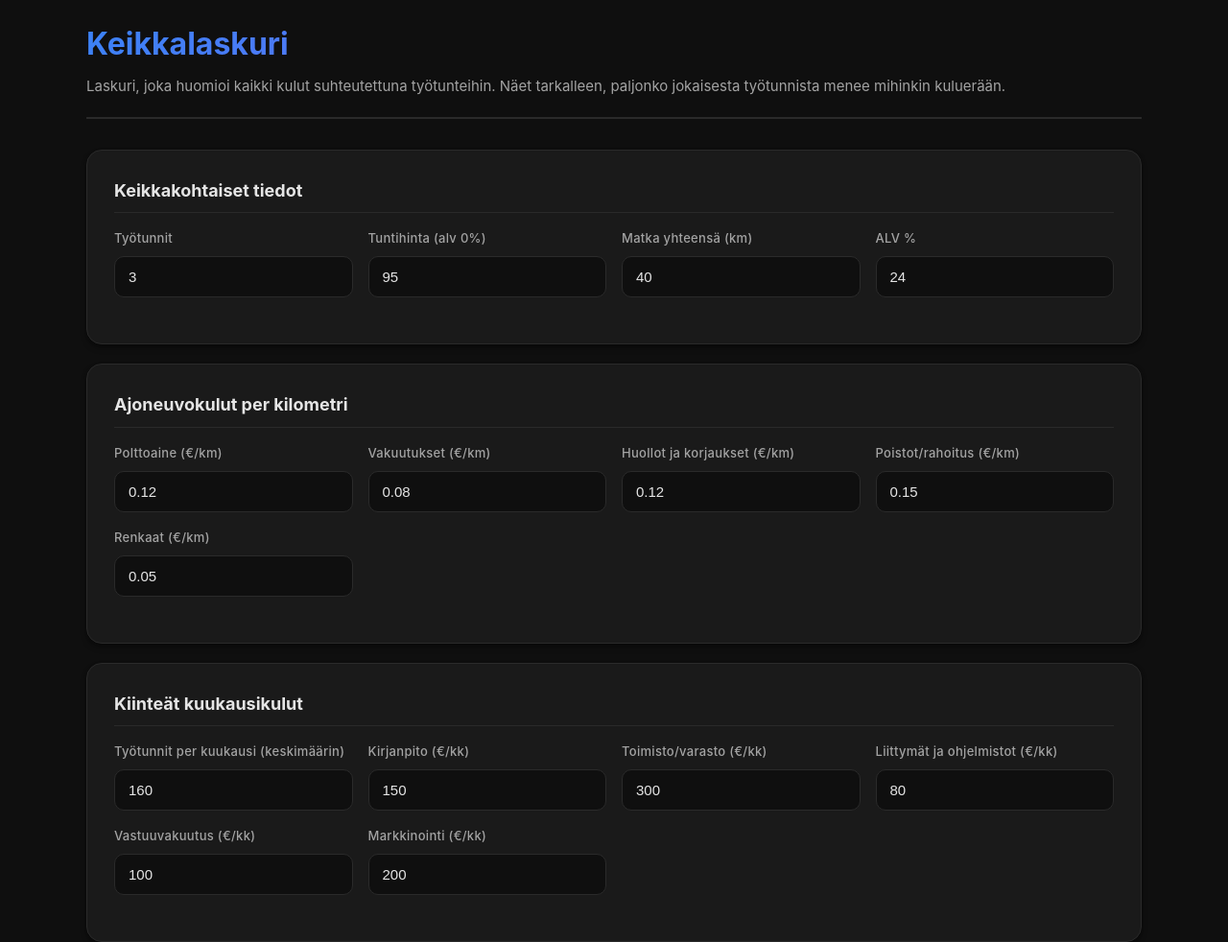
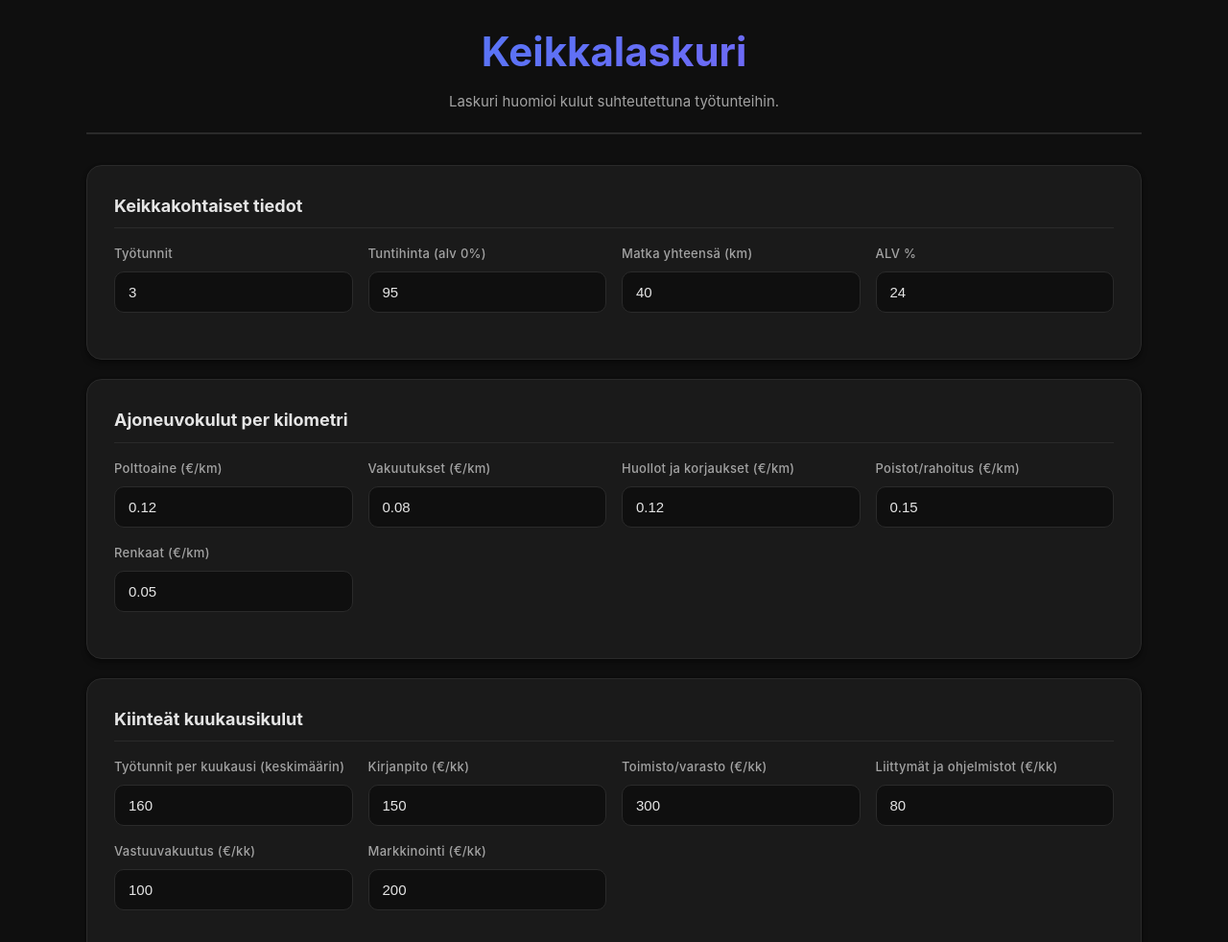
Before and after one commit to Moontags/Keikkalaskuri, a plain HTML site: page index.html in a window 1280 px wide. Shown: the top 982 px of the page at 96% size. Drawn offline with Linux system fonts and the light colour scheme.

Commit message:
Font text center

```diff
--- a/index.html
+++ b/index.html
@@ -40,9 +40,10 @@
       border-bottom: 2px solid var(--border);
     }
     h1 {
-      font-size: clamp(24px, 5vw, 32px);
+      font-size: clamp(42px, 5vw, 32px);
       font-weight: 700;
       margin-bottom: 8px;
+      text-align: center;
       background: linear-gradient(135deg, var(--accent), #8b5cf6);
       -webkit-background-clip: text;
       -webkit-text-fill-color: transparent;
@@ -237,7 +238,7 @@
   <div class="container">
     <header>
       <h1>Keikkalaskuri</h1>
-      <div class="subtitle">Laskuri, joka huomioi kaikki kulut suhteutettuna työtunteihin. Näet tarkalleen, paljonko jokaisesta työtunnista menee mihinkin kuluerään.</div>
+      <div class="subtitle" style="text-align: center;">Laskuri huomioi kulut suhteutettuna työtunteihin.</div>
     </header>
 
     <div class="card">
```
